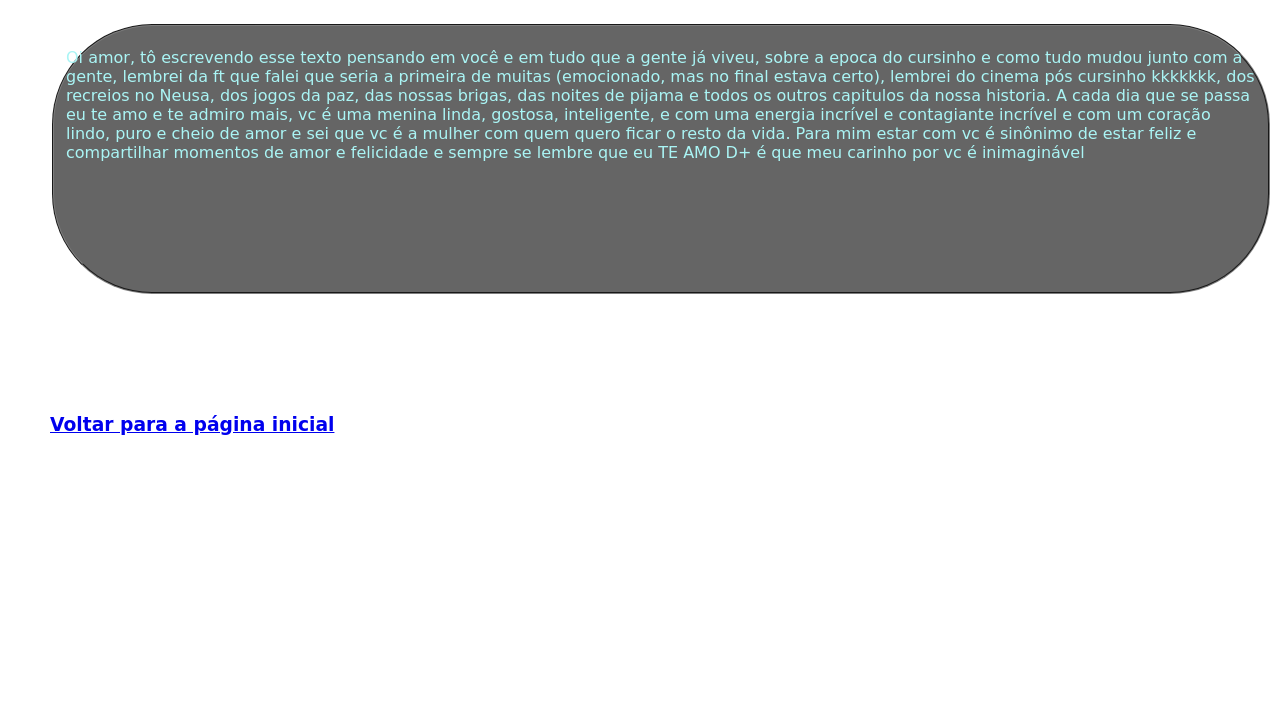
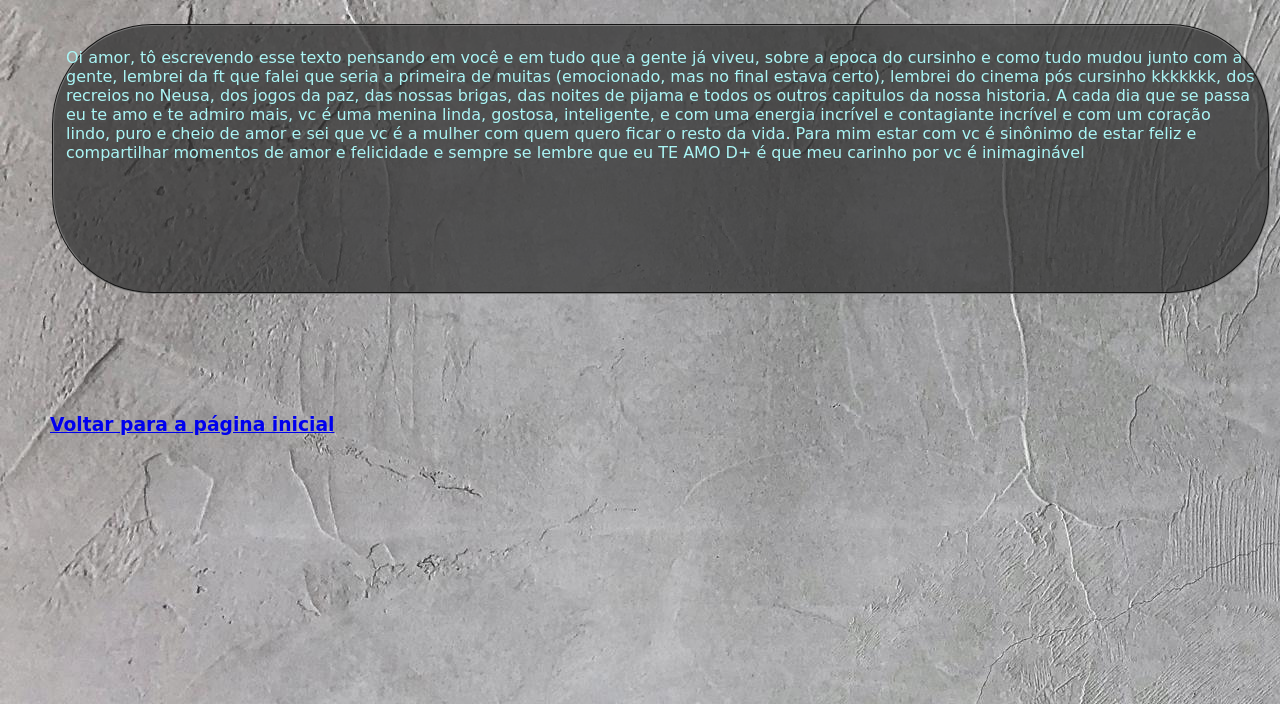
Before and after one commit to caioarq22/caioarq22.github.io, a plain HTML site: page dedicatoria.html in a window 1280 px wide. Shown: the part 96-800 px from the top of the page. Drawn offline with Linux system fonts and the light colour scheme; a web font is replaced by a local one.

Commit message:
Update pagina2.css

```diff
--- a/pagina2.css
+++ b/pagina2.css
@@ -1,6 +1,6 @@
 html{
     font-family: 'Indie Flower', cursive;
-    background-image:url("fotos/cimento.jpg")
+    background-image:url("cimento.jpg")
 }
 
 body{
```
